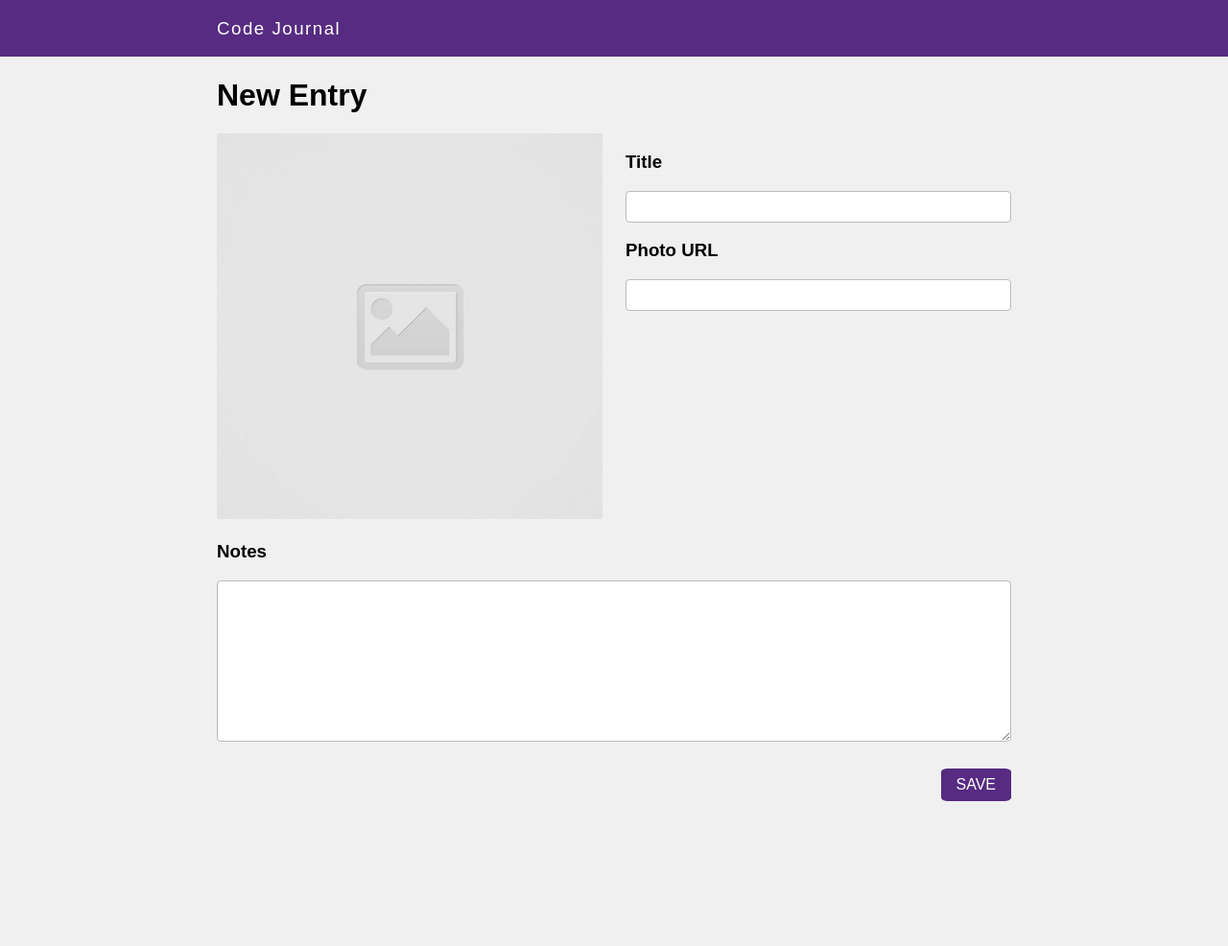
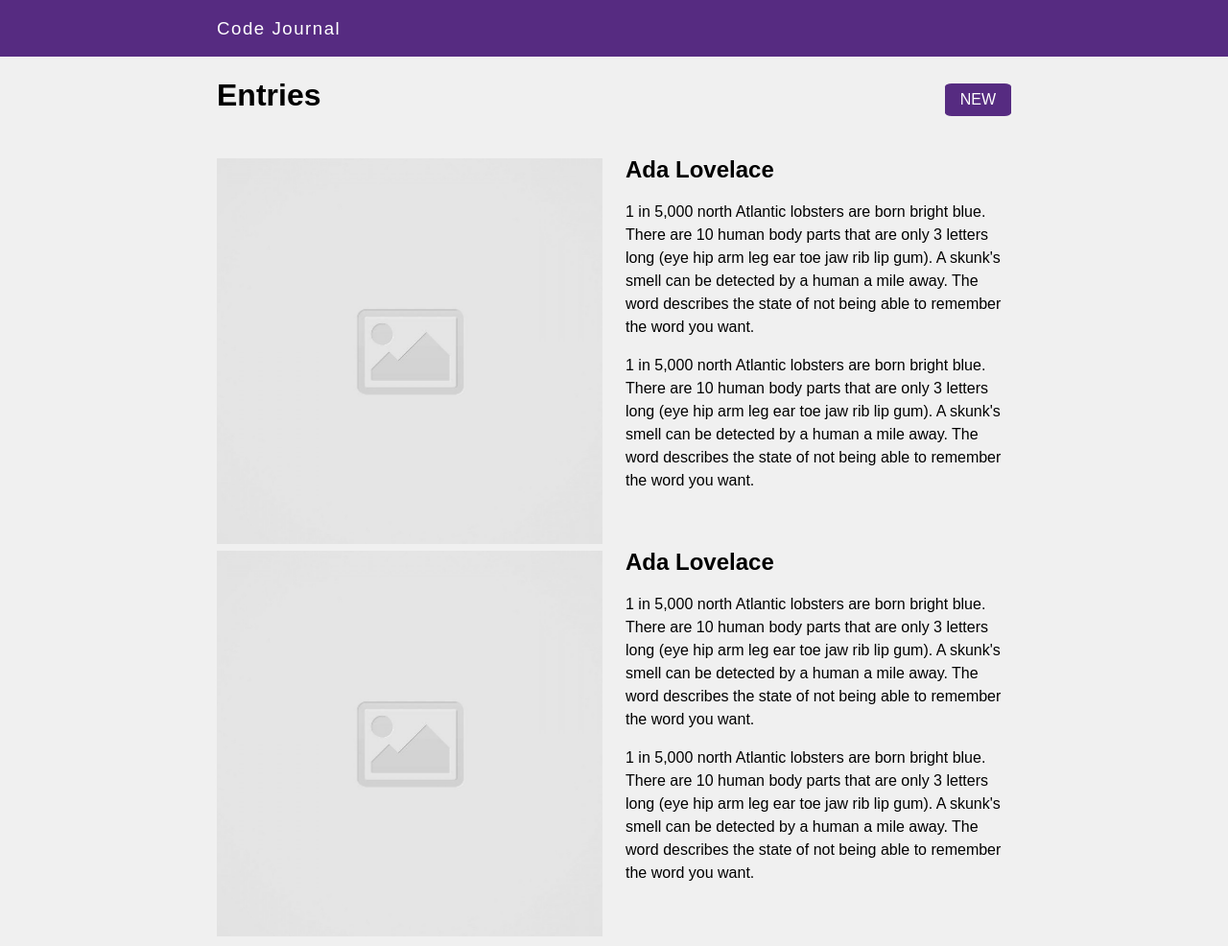
Before and after one commit to JihengNie/code-journal, a website: page index.html in a window 1280 px wide. Shown: the whole page at 96% size. Before the commit the page ends 863 px from the top, so only its background shows below. Drawn offline with Linux system fonts and the light colour scheme.

Commit message:
Added dummy journal entries to unordered list with formatiing

```diff
--- a/css/styles.css
+++ b/css/styles.css
@@ -48,6 +48,18 @@ header {
   transition: background-color 0.15s ease;
 }
 
+.new-button {
+  margin: 1.75rem 0;
+  background-color: #562b81;
+  color: white;
+  padding: 0.5rem 1rem;
+  font-size: 1rem;
+  border-radius: 10%;
+  border: 0;
+  cursor: pointer;
+  transition: background-color 0.15s ease;
+}
+
 .align-right {
   text-align: right;
 }
@@ -55,3 +67,19 @@ header {
 .save-button:hover {
   background-color: rgb(128 52 205);
 }
+
+.space-between {
+  display: flex;
+  flex-direction: row;
+  justify-content: space-between;
+}
+
+.journal-feed {
+  list-style: none;
+  padding: 0;
+  line-height: 1.5rem;
+}
+
+.entry-header {
+  margin-top: 0;
+}
--- a/index.html
+++ b/index.html
@@ -26,7 +26,7 @@
         </div>
       </div>
     </header>
-    <div data-view="entry-form">
+    <div data-view="entry-form" class="hidden">
       <form class="container new-entry">
         <div class="row">
           <div class="column-full">
@@ -62,6 +62,55 @@
         </div>
       </form>
     </div>
+    <!--  End of Data Entry -->
+    <div data-view="entries">
+      <div class="container">
+        <div class="row">
+          <div class="column-full space-between">
+            <h1>
+              Entries
+            </h1>
+            <div>
+              <input class="new-button" type="submit" value="NEW"></input>
+            </div>
+          </div>
+        </div>
+        <ul class="journal-feed">
+          <li>
+            <div class="row">
+              <div class="column-half">
+                <img class="column-full remove-padding photo" src="images/placeholder-image-square.jpg" alt="Some photo">
+              </div>
+              <div class="column-half">
+                <h2 class="entry-header">Ada Lovelace</h2>
+                <p> 1 in 5,000 north Atlantic lobsters are born bright blue. There are 10 human body parts that are only 3 letters
+                  long (eye hip arm leg ear toe jaw rib lip gum). A skunk's smell can be detected by a human a mile away. The word
+                  describes the state of not being able to remember the word you want.</p>
+                <p> 1 in 5,000 north Atlantic lobsters are born bright blue. There are 10 human body parts that are only 3 letters
+                  long (eye hip arm leg ear toe jaw rib lip gum). A skunk's smell can be detected by a human a mile away. The word
+                  describes the state of not being able to remember the word you want.</p>
+              </div>
+            </div>
+          </li>
+          <li>
+            <div class="row">
+              <div class="column-half">
+                <img class="column-full remove-padding photo" src="images/placeholder-image-square.jpg" alt="Some photo">
+              </div>
+              <div class="column-half">
+                <h2 class="entry-header">Ada Lovelace</h2>
+                <p> 1 in 5,000 north Atlantic lobsters are born bright blue. There are 10 human body parts that are only 3 letters
+                  long (eye hip arm leg ear toe jaw rib lip gum). A skunk's smell can be detected by a human a mile away. The word
+                  describes the state of not being able to remember the word you want.</p>
+                <p> 1 in 5,000 north Atlantic lobsters are born bright blue. There are 10 human body parts that are only 3 letters
+                  long (eye hip arm leg ear toe jaw rib lip gum). A skunk's smell can be detected by a human a mile away. The word
+                  describes the state of not being able to remember the word you want.</p>
+              </div>
+            </div>
+          </li>
+        </ul>
+      </div>
+    </div>
     <script src="js/data.js"></script>
     <script src="js/main.js"></script>
   </main>
```
